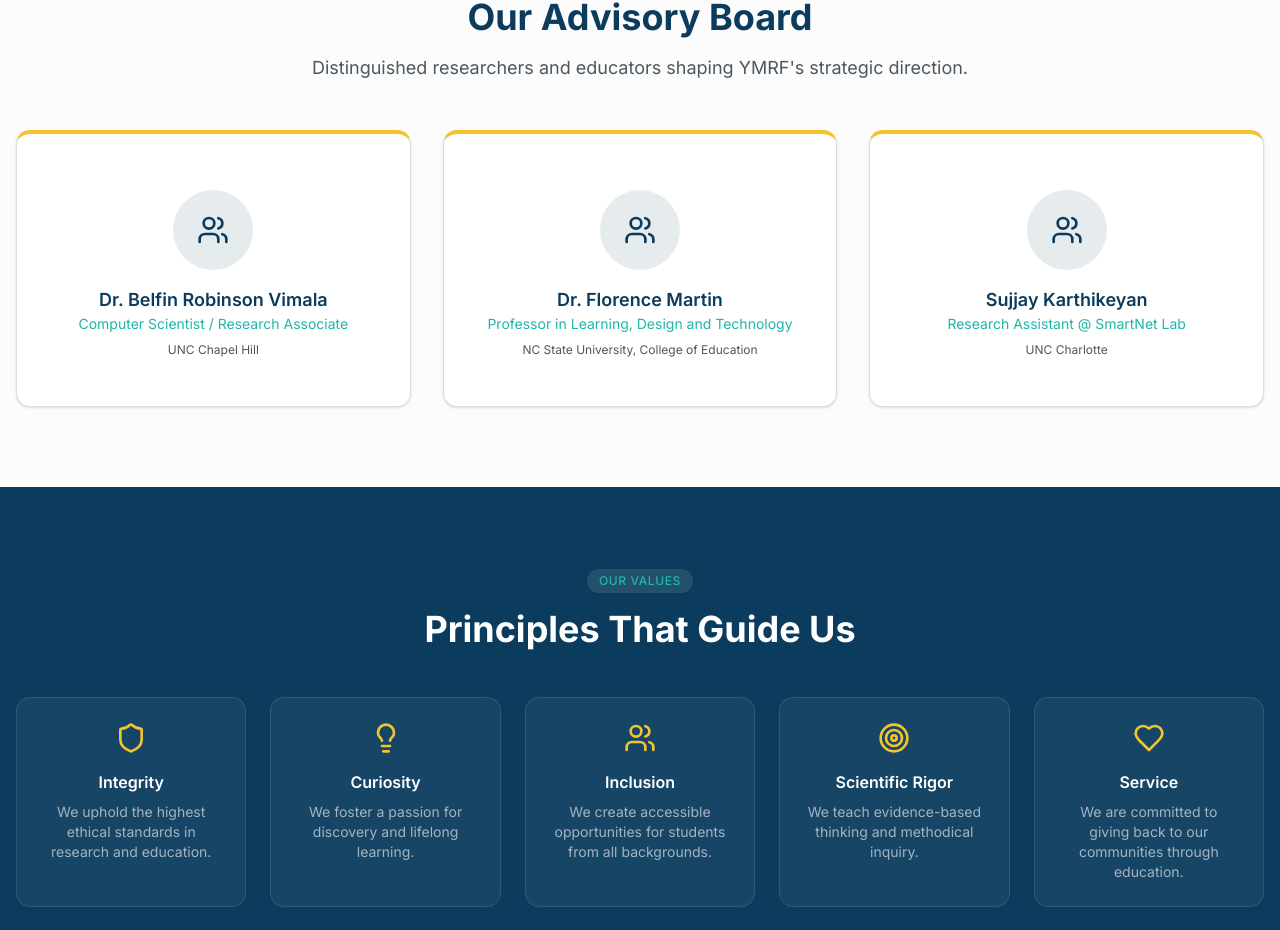
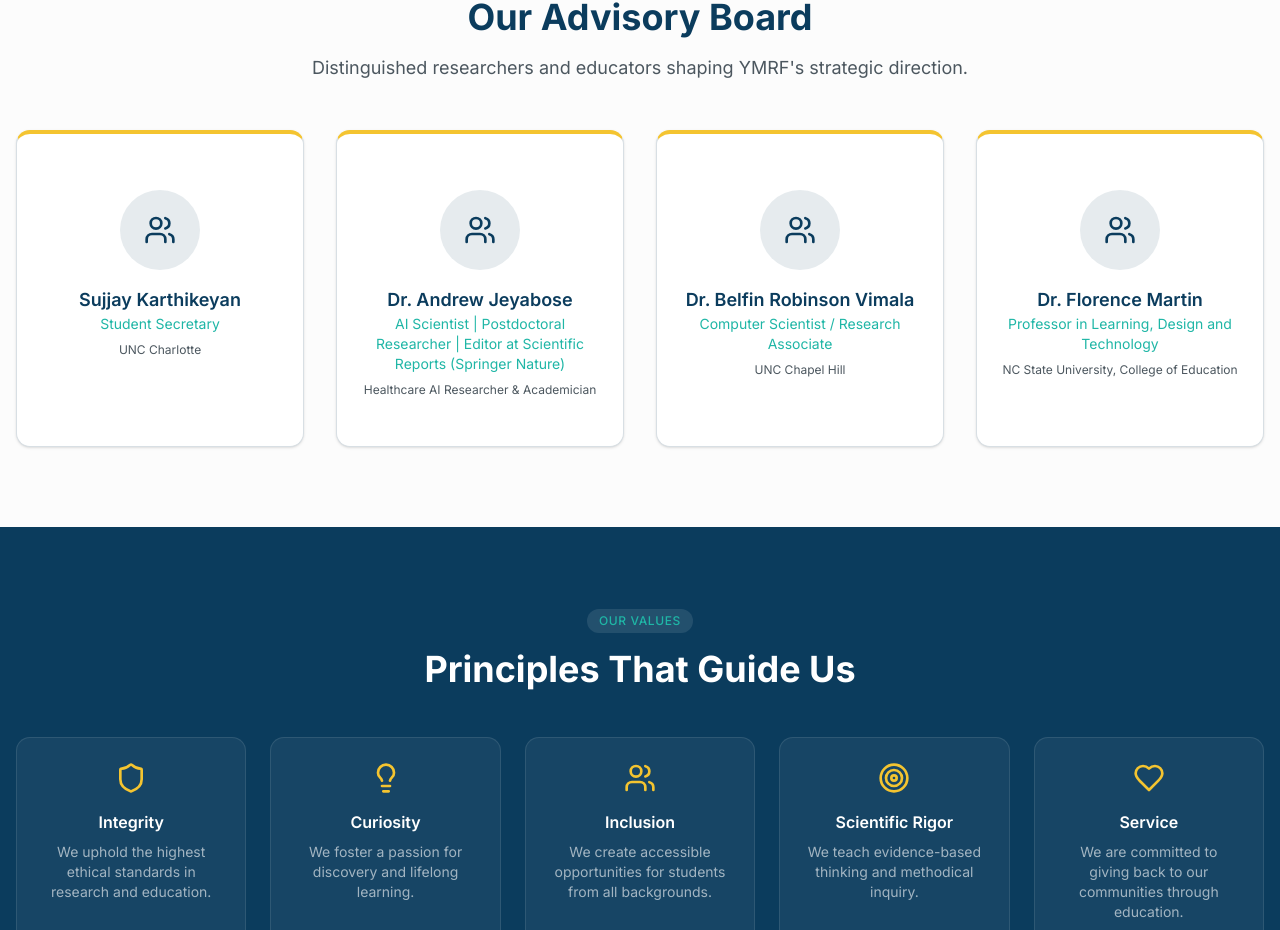
Before and after one commit to belfinrv/v0-nonprofit-website-for-ymrf, a Next.js app: page /about in a window 1280 px wide. Shown: the part 2915-3845 px from the top of the page. Built offline with nearby package versions, Linux system fonts and the light colour scheme.

Commit message:
feat: update board members and grid layout
Add Dr. Andrew Jeyabose and update Sujjay's role; adjust grid to 4 columns.

Co-authored-by: undefined <undefined+undefined@users.noreply.github.com>

```diff
--- a/app/about/page.tsx
+++ b/app/about/page.tsx
@@ -71,6 +71,16 @@ const leadership = [
 
 const boardMembers = [
   {
+    name: "Sujjay Karthikeyan",
+    role: "Student Secretary",
+    affiliation: "UNC Charlotte",
+  },
+  {
+    name: "Dr. Andrew Jeyabose",
+    role: "AI Scientist | Postdoctoral Researcher | Editor at Scientific Reports (Springer Nature)",
+    affiliation: "Healthcare AI Researcher & Academician",
+  },
+  {
     name: "Dr. Belfin Robinson Vimala",
     role: "Computer Scientist / Research Associate",
     affiliation: "UNC Chapel Hill",
@@ -79,11 +89,6 @@ const boardMembers = [
     name: "Dr. Florence Martin",
     role: "Professor in Learning, Design and Technology",
     affiliation: "NC State University, College of Education",
-  },
-  {
-    name: "Sujjay Karthikeyan",
-    role: "Research Assistant @ SmartNet Lab",
-    affiliation: "UNC Charlotte",
   },
 ]
 
@@ -241,7 +246,7 @@ export default function AboutPage() {
             description="Distinguished researchers and educators shaping YMRF's strategic direction."
           />
 
-          <div className="grid sm:grid-cols-2 lg:grid-cols-3 gap-8 mt-12">
+          <div className="grid sm:grid-cols-2 lg:grid-cols-4 gap-8 mt-12">
             {boardMembers.map((member) => (
               <Card key={member.name} className="hover:shadow-lg transition-shadow border-t-4 border-t-[#F4C430]">
                 <CardContent className="pt-8 pb-6">
```
